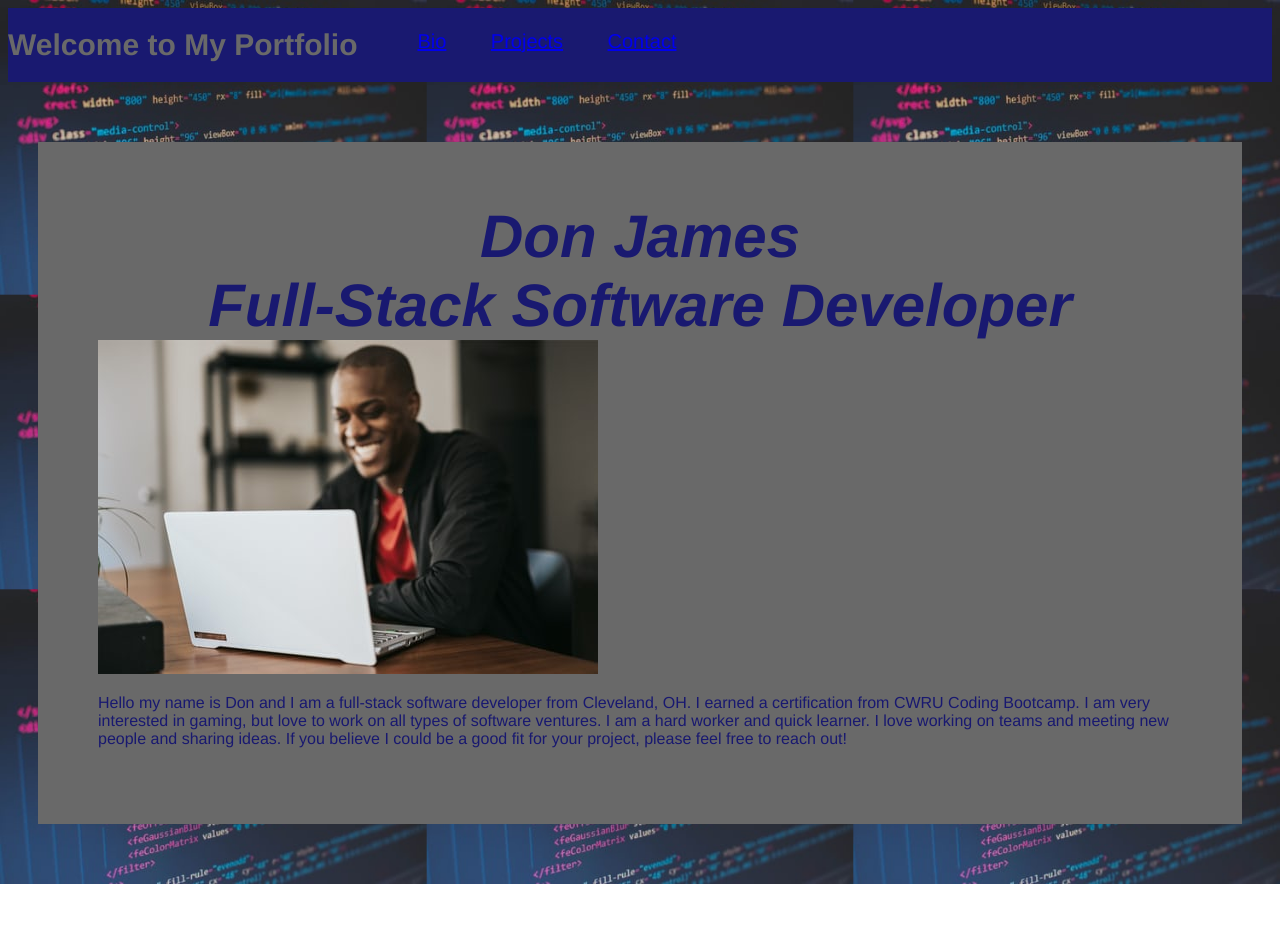
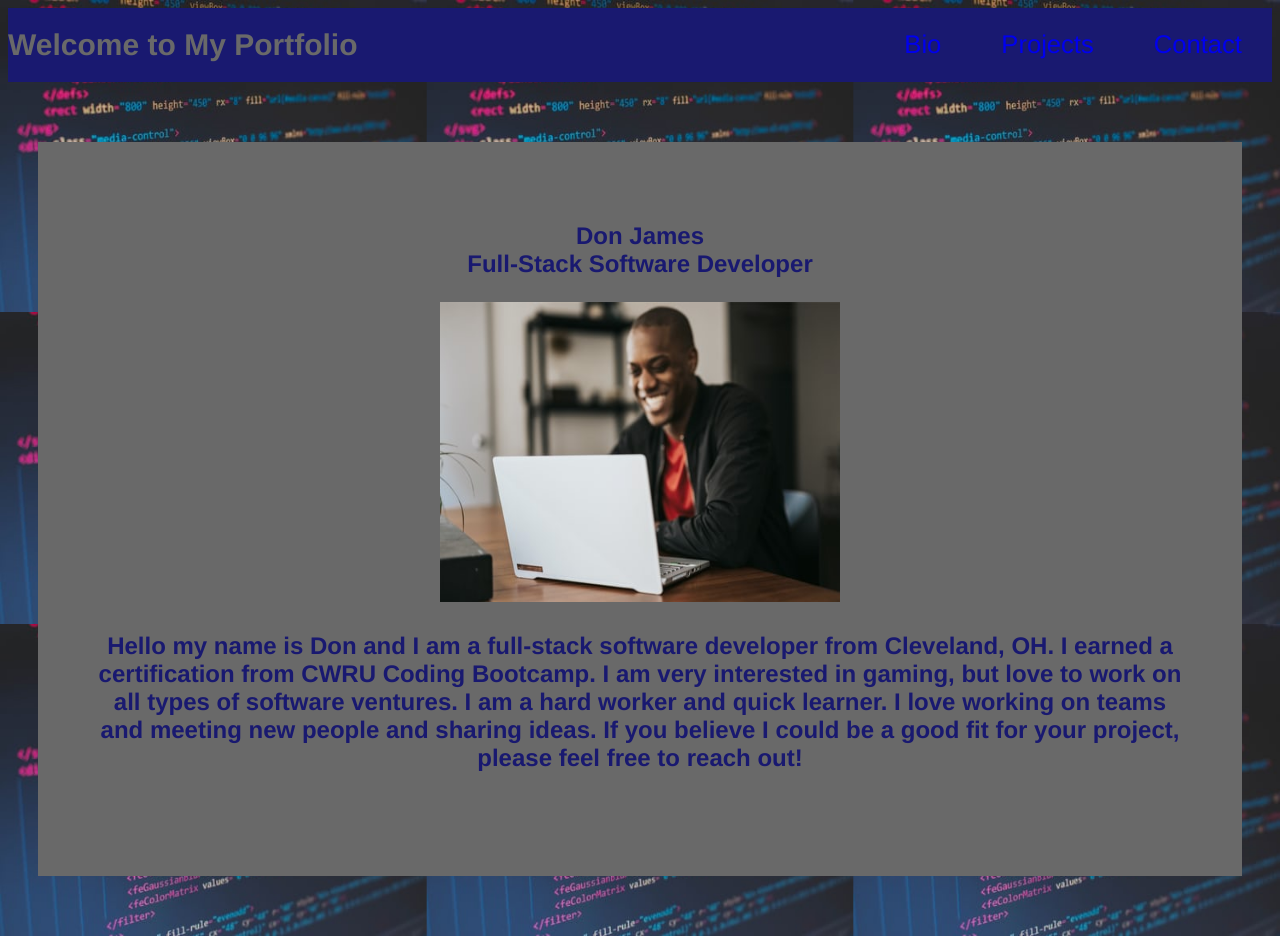
Before and after one commit to dondjames07/dondjames07.github.io-my-portfolio, a plain HTML site: page index.html in a window 1280 px wide. Before the commit the page ends 884 px from the top, so only its background shows below. Drawn offline with Linux system fonts and the light colour scheme.

Commit message:
added more css and flex

```diff
--- a/assets/styles.css
+++ b/assets/styles.css
@@ -9,42 +9,59 @@ header {
     padding: auto;
     background-color: midnightblue;
     display:flex;
+    justify-content: space-between;
+    flex-wrap: wrap;
  }
 
 header h1 {
     font-weight: bold;
     font-size: 30px;
     color: dimgrey;
-    display: inline;
 
+
+}
+
+header a {
+    text-decoration: none dimgrey;
+}
+
+header a:hover{
+    background-color: fuchsia;
+    color: black;
 }
 
 header nav {
     margin: 6px 0;
-    display: flex;
     padding: auto;
 
 }
 
-header nav ul li {
-    margin: 0 20px;
-    text-decoration: none;
-    font-size: 20px;
-    color: dimgrey;
-    display: inline-flex;
+header nav ul {
+    display: flex;
+    flex-wrap: wrap;
+    justify-content: space-between;
+    align-items: center;
+    list-style: none;
+}
+
+header nav ul li a {
+    margin: 0 30px;
+    font-weight: lighter;
+    font-size: 2vw;
 }
 
 .Bio {
     padding: 60px;
-    display: flexbox;
+    display: flex;
+    flex-direction: column;
     background-color: dimgrey;
     margin: 60px 30px;
     color: midnightblue;
+    justify-content: center;
 }
 
- .Bio div {
-     font-size: 60px;
-     font-weight: bolder;
-     font-style: italic;
-     text-align: center;
+.Bio h2 {
+    text-align: center;
+    font-weight:bolder;
+    font-size: x-large;
 }
--- a/index.html
+++ b/index.html
@@ -18,13 +18,13 @@
     <nav class="nav">
         <ul>
             <li>
-                <a href=#Bio>Bio</a>
+                <a id="Bio" class="nav-link" href=#Bio>Bio</a>
             </li>
             <li>
-                <a href=#Projects>Projects</a>
+                <a id="Projects" class="nav-link" href=#Projects>Projects</a>
             </li>
             <li>
-                <a href="#Contact">Contact</a>
+                <a id="Contact" class="nav-link" href="#Contact">Contact</a>
             </li>
         </ul>
     </nav>
@@ -32,8 +32,10 @@
 
     <!--bio pic and description-->
     <section class="Bio">
-        <div>Don James<br>Full-Stack Software Developer</div>
-        <img src="./assets/images/photo-1601342550031-d6df73676153.jpg" alt="placeholder pic">
+        <h2>Don James<br>Full-Stack Software Developer</p>
+    <div>
+        <img src="./assets/images/photo-1601342550031-d6df73676153.jpg" alt="placeholder pic" width="400" height="300">
+    </div>
         <p>Hello my name is Don and I am a full-stack software developer from Cleveland, OH. I earned a certification from CWRU Coding Bootcamp.
             I am very interested in gaming, but love to work on all types of software ventures. I am a hard worker and quick learner.
             I love working on teams and meeting new people and sharing ideas. If you believe I could be a good fit for your project, please feel free to reach out!
```
Also changed, not shown: assets/images/run-buddy examplr.jpg (added).
